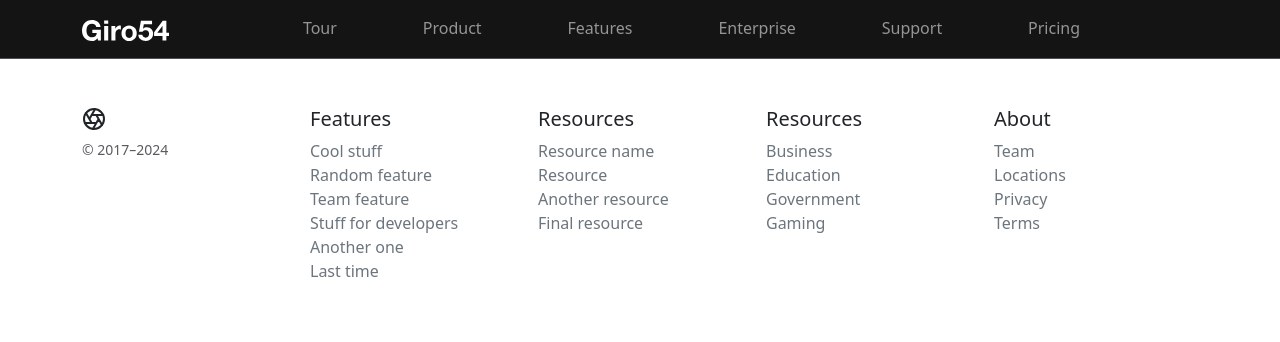
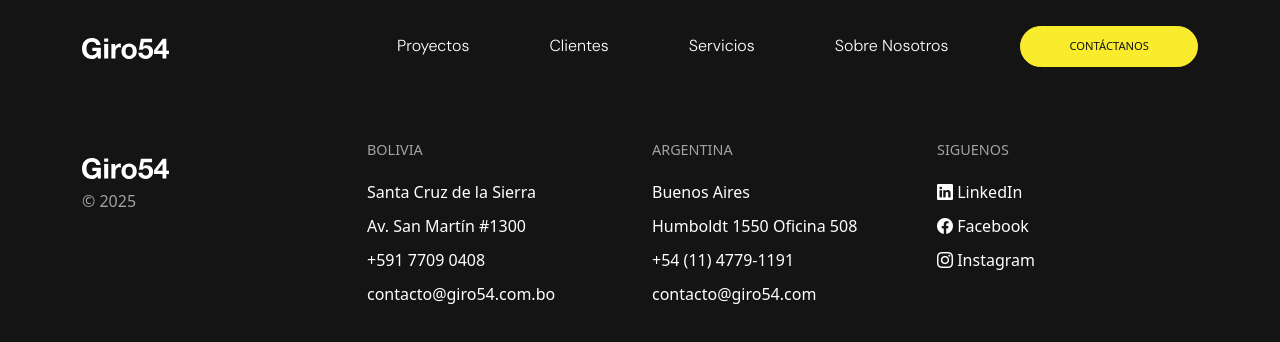
Before and after one commit to peterveras/Giro54, a plain HTML site: page index.html in a window 1280 px wide. Drawn offline with nearby package versions, Linux system fonts and the light colour scheme.

Commit message:
Footer and Header

```diff
--- a/css/style.css
+++ b/css/style.css
@@ -1,44 +1,147 @@
+
+html{
+color-scheme: dark;
+}
+body {
+  background-color: var(--negro);
+}
+
+/* Color Palette */
+:root {
+
+  --blanco: #ffffff;
+  --gris_100: #A2A2A2;
+  --gris_200: #737373;
+  --amarillo: #F9EC2D;
+  --negro: #141414;
+}
+
+/* Background colors */
 .dark-bg {
-background-color: #141414 !important;
+background-color: var(--negro)!important;
 }
+
+
+/* Fonts */
+@font-face {
+  font-family:'DM Sans';
+  font-weight: 300;
+  src: url(/fonts/DMSans-Light.ttf) format(ttf);
+}
+
+@font-face {
+  font-family:'DM Sans';
+  font-weight: 400;
+  src: url(/fonts/DMSans-Regular.ttf) format(ttf);
+}
+
+@font-face {
+  font-family:'DM Sans';
+  font-weight: 500;
+  src: url(/fonts/DMSans-Medium.ttf) format(ttf);
+}
+
+@font-face {
+  font-family:'DM Sans';
+  font-weight: 600;
+  src: url(/fonts/DMSans-SemiBold.ttf) format(ttf);
+}
+
+@font-face {
+  font-family:'DM Sans';
+  font-weight: 700;
+  src: url(/fonts/DMSans-Bold.ttf) format(ttf);
+}
+
+@font-face {
+  font-family:'DM Sans';
+  font-weight: 800;
+  src: url(/fonts/DMSans-ExtraBold.ttf) format(ttf);
+}
+
+/* Text */
+h5 {
+  color: var(--gris_100);
+font-weight: 500;
+text-transform: uppercase;
+font-size: 0.9rem;
+}
+
+li {
+  margin: 10px 0;
+  font-weight: 300;
+}
+
+.white-text{
+
+  color: var(--blanco);
+}
+
+.gris-100-text {
+  color: var(--gris_100);
+}
+
+/* Nav bar */
+
+.navbar-brand {
+
+  padding-right: 100px;
+
+}
+
+.navbar-dark, .navbar[data-bs-theme=dark] {
+  padding: 1rem;
+}
+
+/* Footer */
+
+/* Buttons and links */
+
 .btn-primary {
-    color: #000000;
-    background-color: #FDEE17;
-    border-color: #FDEE17;
+    color: var(--negro);
+    background-color: var(--amarillo);
+    border-color: var(--amarillo);
+    font-size: 0.7rem;
     font-weight: 400;
+    text-transform: uppercase;
+    padding-left: 3rem;
+    padding-right: 3rem;
+    padding-top: 0.7rem;
+    padding-bottom: 0.7rem;
+
   }
   .btn-primary:hover {
-    color: #fff;
-    background-color: black;
-    border-color: black;
+    color: ar(--blanco);
+    background-color: var(--negro);
+    border-color: var(--negro);
   }
 
   .btn-primary-2 {
-    color: #000;
+    color: var(--negro);
     background-color: #FF8956;
     border-color: #FF8956;
     font-weight: 400;
   }
   .btn-primary-2:hover {
-    color: #fff;
-    background-color: black;
-    border-color: black;
+    color: var(--blanco);
+    background-color: var(--negro);
+    border-color: var(--negro);
   }
 
 
   .btn-check:focus + .btn-primary, .btn-primary:focus {
-    color: #fff;
-    background-color: black;
-    border-color: black;
-    box-shadow: 0 0 0 0.25rem #FDEE17;
+    color: var(--blanco);
+    background-color: var(--negro);
+    border-color: var(--negro);
+    box-shadow: 0 0 0 0.25rem var(--amarillo);
   }
   .btn-check:checked + .btn-primary, .btn-check:active + .btn-primary, .btn-primary:active, .btn-primary.active, .show > .btn-primary.dropdown-toggle {
-    color: #fff;
-    background-color: black;
-    border-color: black;
+    color: var(--blanco);
+    background-color: var(--negro);
+    border-color: var(--negro);
   }
   .btn-check:checked + .btn-primary:focus, .btn-check:active + .btn-primary:focus, .btn-primary:active:focus, .btn-primary.active:focus, .show > .btn-primary.dropdown-toggle:focus {
-    box-shadow: 0 0 0 0.25rem black;
+    box-shadow: 0 0 0 0.25rem var(--negro);
   }
   .btn-primary:disabled, .btn-primary.disabled {
     color: #7B8BA3;
@@ -47,13 +150,20 @@ background-color: #141414 !important;
   }
 
   .btn-secondary {
-    color: #000;
+    color: var(--negro);
     background-color: none;
-    border-color: #000000;
+    border-color: var(--negro);
     font-weight: 400;
   }
   .btn-secondary:hover {
-    color: #fff;
-    background-color: black;
-    border-color: black;
+    color: var(--blanco);
+    background-color: var(--negro);
+    border-color: var(--negro);
   }
+
+  .nav-link {
+
+    font-family: 'DM Sans', sans-serif;
+    font-weight: 300;
+    color:var(--blanco);
+  }
--- a/index.html
+++ b/index.html
@@ -4,16 +4,22 @@
     <meta charset="utf-8">
     <meta name="viewport" content="width=device-width, initial-scale=1">
     <title>Giro54 | Expertos en UX/UI</title>
-    <link rel="icon" type="image/x-icon" href="images/favicon.png" />
+    <link rel="icon" type="image/png" href="images/favicon.png" />
     <link href="https://cdn.jsdelivr.net/npm/bootstrap@5.3.3/dist/css/bootstrap.min.css" rel="stylesheet" integrity="sha384-QWTKZyjpPEjISv5WaRU9OFeRpok6YctnYmDr5pNlyT2bRjXh0JMhjY6hW+ALEwIH" crossorigin="anonymous">
     <!-- My CSS Stylesheet-->
     <link href="css/style.css" rel="stylesheet" />
+     <!-- Icons Bootstrap -->
+     <link rel="stylesheet" href="https://cdn.jsdelivr.net/npm/bootstrap-icons@1.8.3/font/bootstrap-icons.css">
+
+    <!-- Google font -->
+    <link rel="preconnect" href="https://fonts.googleapis.com">
+    <link rel="preconnect" href="https://fonts.gstatic.com" crossorigin>
+    <link href="https://fonts.googleapis.com/css2?family=DM+Sans:ital,opsz,wght@0,9..40,100..1000;1,9..40,100..1000&display=swap" rel="stylesheet">
   </head>
   <body>
-        <!-- Navbar -->
-<nav class="navbar navbar-expand-md dark-bg sticky-top border-bottom" data-bs-theme="dark">
+        <!-- Navbar Start -->
+<nav class="navbar navbar-expand-md dark-bg sticky-top" data-bs-theme="dark">
   <div class="container">
-
     <a class="navbar-brand fw-bold" href="#page-top"><img src="images/Giro54-logo-White.svg"></a>
     <button class="navbar-toggler" type="button" data-bs-toggle="offcanvas" data-bs-target="#offcanvas" aria-controls="offcanvas" aria-label="Toggle navigation">
       <span class="navbar-toggler-icon"></span>
@@ -28,21 +34,20 @@
           <li class="nav-item"><a class="nav-link" href="#">
             <svg class="bi" width="24" height="24"><use xlink:href="#aperture"/></svg>
           </a></li>
-          <li class="nav-item"><a class="nav-link" href="#">Tour</a></li>
-          <li class="nav-item"><a class="nav-link" href="#">Product</a></li>
-          <li class="nav-item"><a class="nav-link" href="#">Features</a></li>
-          <li class="nav-item"><a class="nav-link" href="#">Enterprise</a></li>
-          <li class="nav-item"><a class="nav-link" href="#">Support</a></li>
-          <li class="nav-item"><a class="nav-link" href="#">Pricing</a></li>
-          <li class="nav-item"><a class="nav-link" href="#">
-            <svg class="bi" width="24" height="24"><use xlink:href="#cart"/></svg>
+          <li class="nav-item"><a class="nav-link" href="#">Proyectos</a></li>
+          <li class="nav-item"><a class="nav-link" href="#">Clientes</a></li>
+          <li class="nav-item"><a class="nav-link" href="#">Servicios</a></li>
+          <li class="nav-item"><a class="nav-link" href="#">Sobre Nosotros</a></li>
+          <li class="nav-item"><a class="btn btn-primary rounded-pill d-flex align-items-center" href="#" type="button" target="_blank" rel="noopener noreferrer" role="button" aria-label="Inscribirme">
+                <span>CONTÁCTANOS</span>
+        </a>
           </a></li>
         </ul>
       </div>
     </div>
   </div>
 </nav>
-
+        <!-- Navbar End -->
 <main>
 
 
@@ -51,47 +56,51 @@
 <footer class="container py-5">
   <div class="row">
     <div class="col-12 col-md">
-      <svg xmlns="http://www.w3.org/2000/svg" width="24" height="24" fill="none" stroke="currentColor" stroke-linecap="round" stroke-linejoin="round" stroke-width="2" class="d-block mb-2" role="img" viewBox="0 0 24 24"><title>Product</title><circle cx="12" cy="12" r="10"/><path d="M14.31 8l5.74 9.94M9.69 8h11.48M7.38 12l5.74-9.94M9.69 16L3.95 6.06M14.31 16H2.83m13.79-4l-5.74 9.94"/></svg>
-      <small class="d-block mb-3 text-body-secondary">&copy; 2017–2024</small>
-    </div>
-    <div class="col-6 col-md">
-      <h5>Features</h5>
-      <ul class="list-unstyled text-small">
-        <li><a class="link-secondary text-decoration-none" href="#">Cool stuff</a></li>
-        <li><a class="link-secondary text-decoration-none" href="#">Random feature</a></li>
-        <li><a class="link-secondary text-decoration-none" href="#">Team feature</a></li>
-        <li><a class="link-secondary text-decoration-none" href="#">Stuff for developers</a></li>
-        <li><a class="link-secondary text-decoration-none" href="#">Another one</a></li>
-        <li><a class="link-secondary text-decoration-none" href="#">Last time</a></li>
+      <ul class="list-unstyled text-small pt-1">
+        <li><a class="fw-bold gr gris-100-text" href="#page-top"><img src="images/Giro54-logo-White.svg"></a></li>
+        <li class="gris-100-text">&#169; 2025</li>
       </ul>
     </div>
-    <div class="col-6 col-md">
-      <h5>Resources</h5>
-      <ul class="list-unstyled text-small">
-        <li><a class="link-secondary text-decoration-none" href="#">Resource name</a></li>
-        <li><a class="link-secondary text-decoration-none" href="#">Resource</a></li>
-        <li><a class="link-secondary text-decoration-none" href="#">Another resource</a></li>
-        <li><a class="link-secondary text-decoration-none" href="#">Final resource</a></li>
+    <div class="col-4 col-md">
+      <h5>Bolivia</h5>
+      <ul class="list-unstyled text-small pt-1">
+        <li class="white-text">Santa Cruz de la Sierra</li>
+        <li class="white-text">Av. San Martín #1300</li>
+        <li><a class="white-text text-decoration-none" href="tel:+59177090408">+591 7709 0408</a></li>
+        <li><a class="white-text text-decoration-none" href="mailto:contacto@giro54.com.bo">contacto@giro54.com.bo</a></li>
       </ul>
     </div>
-    <div class="col-6 col-md">
-      <h5>Resources</h5>
-      <ul class="list-unstyled text-small">
-        <li><a class="link-secondary text-decoration-none" href="#">Business</a></li>
-        <li><a class="link-secondary text-decoration-none" href="#">Education</a></li>
-        <li><a class="link-secondary text-decoration-none" href="#">Government</a></li>
-        <li><a class="link-secondary text-decoration-none" href="#">Gaming</a></li>
+    <div class="col-4 col-md">
+      <h5>Argentina</h5>
+      <ul class="list-unstyled text-small pt-1">
+        <li class="white-text">Buenos Aires</li>
+        <li class="white-text">Humboldt 1550 Oficina 508</li>
+        <li><a class="white-text text-decoration-none" href="tel:+541147791191">+54 (11) 4779-1191
+        </a></li>
+        <li><a class="white-text text-decoration-none" href="mailto:contacto@giro54.com">contacto@giro54.com</a></li>
       </ul>
     </div>
-    <div class="col-6 col-md">
-      <h5>About</h5>
-      <ul class="list-unstyled text-small">
-        <li><a class="link-secondary text-decoration-none" href="#">Team</a></li>
-        <li><a class="link-secondary text-decoration-none" href="#">Locations</a></li>
-        <li><a class="link-secondary text-decoration-none" href="#">Privacy</a></li>
-        <li><a class="link-secondary text-decoration-none" href="#">Terms</a></li>
+    <div class="col-4 col-md">
+      <h5>SIGUENOS</h5>
+      <ul class="list-unstyled text-small pt-1">
+        <li class="white-text">    <a class="white-text text-decoration-none" href="https://www.linkedin.com/company/giro54-bolivia/" target="_blank"
+          rel="noopener noreferrer"><i class="bi bi-linkedin"></i>&nbsp;LinkedIn
+      </a></li>
+        <li class="white-text"><a class="white-text text-decoration-none" href="https://www.facebook.com/Giro54BO" target="_blank"
+          rel="noopener noreferrer"><i class="bi bi-facebook"></i>&nbsp;Facebook
+      </a></li>
+      <li class="white-text"><a class="white-text text-decoration-none" href="ttps://www.instagram.com/giro54bolivia/" target="_blank"
+        rel="noopener noreferrer"><i class="bi bi-instagram"></i>&nbsp;Instagram
+    </a></li>
+</a>
+
       </ul>
     </div>
+
+
+
+
+
   </div>
 </footer>
     <script src="https://cdn.jsdelivr.net/npm/bootstrap@5.3.3/dist/js/bootstrap.bundle.min.js" integrity="sha384-YvpcrYf0tY3lHB60NNkmXc5s9fDVZLESaAA55NDzOxhy9GkcIdslK1eN7N6jIeHz" crossorigin="anonymous"></script>
```
Also changed, not shown: fonts/DMSans-Bold.ttf (added), fonts/DMSans-BoldItalic.ttf (added), fonts/DMSans-ExtraBold.ttf (added), fonts/DMSans-ExtraBoldItalic.ttf (added), fonts/DMSans-ExtraLight.ttf (added), fonts/DMSans-ExtraLightItalic.ttf (added), fonts/DMSans-Italic.ttf (added), fonts/DMSans-Light.ttf (added), fonts/DMSans-LightItalic.ttf (added), fonts/DMSans-Medium.ttf (added), fonts/DMSans-MediumItalic.ttf (added), fonts/DMSans-Regular.ttf (added), fonts/DMSans-SemiBold.ttf (added), fonts/DMSans-SemiBoldItalic.ttf (added), 1 other file.
